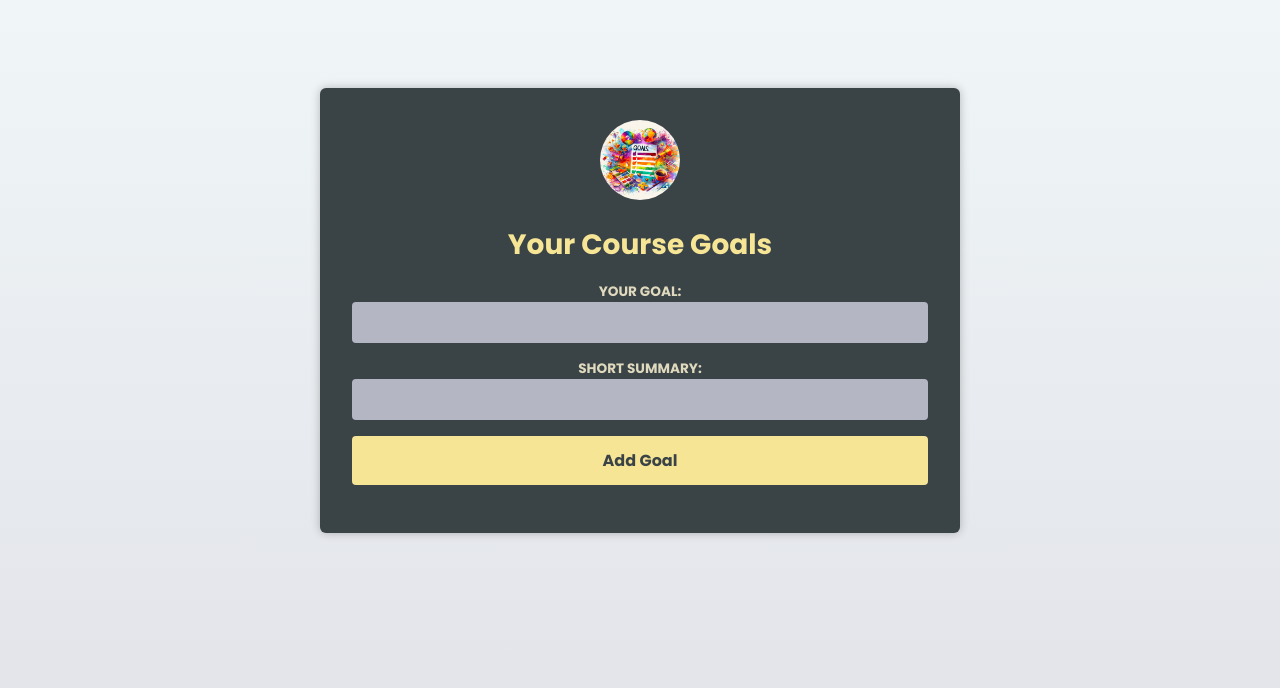
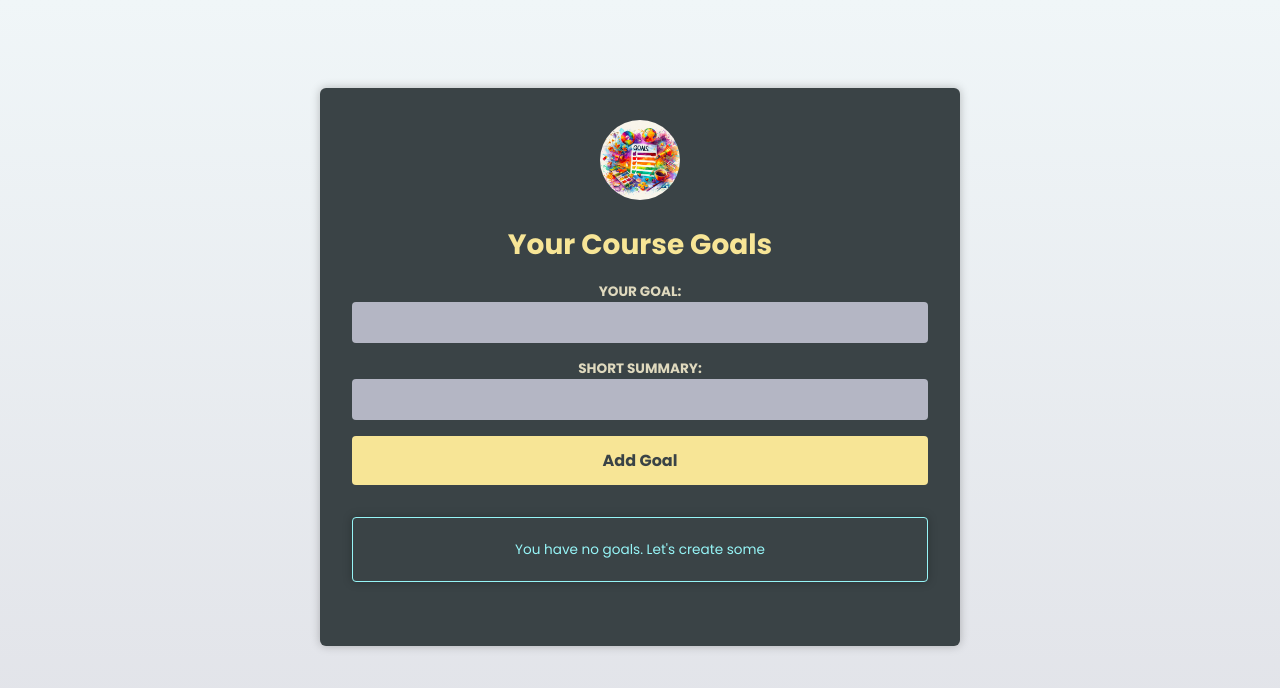
Before and after one commit to swaminaing/to-do-list, a React (Vite) app: page / in a window 1280 px wide. Shown: the top 688 px of the page. Built offline with nearby package versions, Linux system fonts and the light colour scheme.

Commit message:
create InfoBox component to show information based on specific conditions

```diff
--- a/src/components/CourseGoalList.tsx
+++ b/src/components/CourseGoalList.tsx
@@ -1,27 +1,36 @@
 import CourseGoal from "./CourseGoal";
-import {type CourseGoal as CGoal} from "../App"
+import { type CourseGoal as CGoal } from "../App";
+import InfoBox from "./InfoBox";
+import { type ReactNode } from "react";
 
 type CourseGoalListProps = {
   goals: CGoal[];
   onDeleteGoal: (id: number) => void;
+};
+
+const CourseGoalList = ({ goals, onDeleteGoal }: CourseGoalListProps) => {
+  if (goals.length === 0) {
+    return <InfoBox mode="hint">You have no goals. Let's create some</InfoBox>;
   }
 
-const CourseGoalList = ({goals, onDeleteGoal}: CourseGoalListProps) => {
+  let warningBox: ReactNode;
+  warningBox = goals.length >= 4 ? <InfoBox mode="warning">You submit probably too much goals.</InfoBox> : null;
   return (
+    <>
+    {warningBox}
     <ul>
-        {
-            goals.map(goal => {
-                return(
+      {goals.map((goal) => {
+        return (
           <li key={goal.id}>
             <CourseGoal id={goal.id} title={goal.title} onDelete={onDeleteGoal}>
               <p>{goal.description}</p>
             </CourseGoal>
           </li>
-                )
-            })
-        }
+        );
+      })}
     </ul>
-  )
-}
+    </>
+  );
+};
 
-export default CourseGoalList
+export default CourseGoalList;
--- /dev/null
+++ b/src/components/InfoBox.tsx
@@ -0,0 +1,22 @@
+import React, { type ReactNode } from 'react'
+
+type InfoBoxProps = {
+    mode: "hint" | "warning";
+    children: ReactNode;
+}
+
+const InfoBox = ({mode, children}: InfoBoxProps) => {
+    if(mode === "hint"){
+        return <aside className='infobox infobox-hint'>
+            <p>{children}</p>
+        </aside>
+    }
+  return (
+    <aside className='infobox infobox-warning warning--medium'>
+        <h2>Warning</h2>
+        <p>{children}</p>
+    </aside>
+  )
+}
+
+export default InfoBox
--- a/src/index.css
+++ b/src/index.css
@@ -126,7 +126,31 @@ li button:hover {
   color: #f9a73b;
 }
 
-.fallback {
+.infobox {
+  margin: 2rem 0;
+  padding: 0.5rem;
   text-align: center;
-  color: #acd1ce;
+  box-shadow: 0 0 10px rgba(0, 0, 0, 0.25);
+  font-size: 0.85rem;
+  border-radius: 4px;
 }
+
+.infobox-hint {
+  border: 1px solid #96f5f7;
+  color: #96f5f7;
+}
+
+.infobox-warning.warning--low {
+  border: 1px solid #f6d84f;
+  color: #f6d84f;
+}
+
+.infobox-warning.warning--medium {
+  border: 1px solid #f9a73b;
+  color: #f9a73b;
+}
+
+.infobox-warning.warning--high {
+  border: 1px solid #f97373;
+  color: #f97373;
+}
```
Lines whose indentation alone changed are shown as unchanged.
